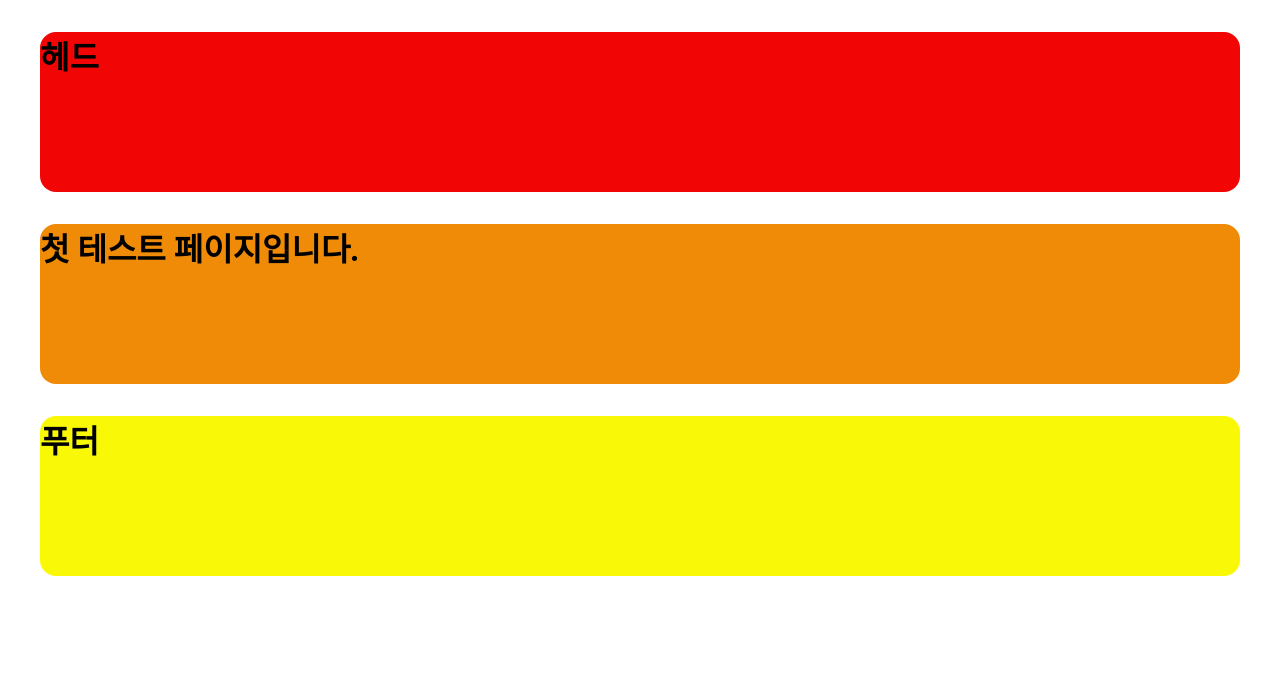
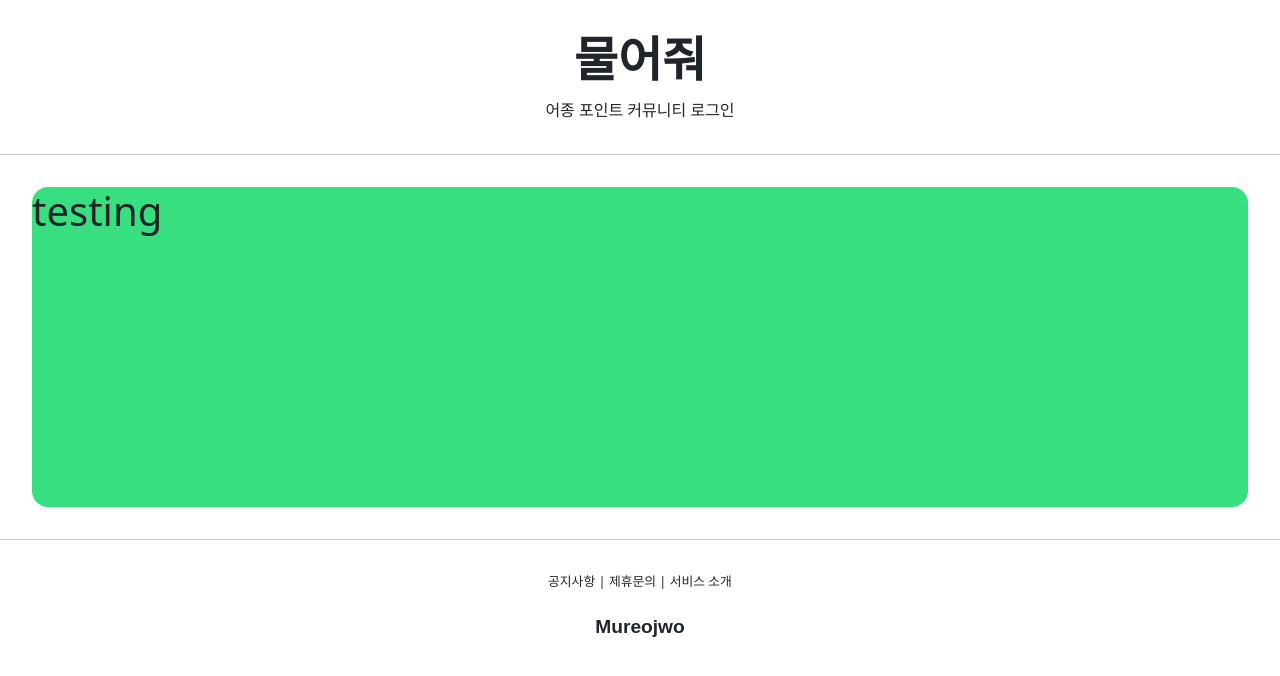
Before and after one commit to LikeIvy/Mureojwo, a Django app: page /account/test/ in a window 1280 px wide. Shown: the top 676 px of the page. Run offline with Django 4.2, Linux system fonts and the light colour scheme.

Commit message:
set static route

```diff
--- a/accountapp/templates/accountapp/test.html
+++ b/accountapp/templates/accountapp/test.html
@@ -1,10 +1,11 @@
 {% extends 'base.html' %}
+
 
 {% block content %}
 
-<div style="height: 10rem; background-color: rgb(239, 139, 7); border-radius: 1rem; margin: 2rem;">
+<div style="height: 20rem; background-color: #38df81; border-radius: 1rem; margin: 2rem; font-size: 2rem;">
     <h1>
-        첫 테스트 페이지입니다.
+        testing
     </h1>
 </div>
 
--- a/mureojwo/settings.py
+++ b/mureojwo/settings.py
@@ -132,6 +132,11 @@ USE_TZ = True
 # https://docs.djangoproject.com/en/4.2/howto/static-files/
 
 STATIC_URL = "static/"
+STATIC_ROOT = os.path.join(BASE_DIR, 'staticfiles')
+STATICFILES_DIRS = [
+    BASE_DIR / 'static',
+]
+
 
 # Default primary key field type
 # https://docs.djangoproject.com/en/4.2/ref/settings/#default-auto-field
--- /dev/null
+++ b/static/base.css
@@ -0,0 +1,33 @@
+.mureojwo_header{
+    text-align: center;
+    margin: 2rem 0;
+}
+
+
+.mureojwo_logo{
+    font-family: 'Do Hyeon', sans-serif;
+    font-size: 3rem;
+    font-weight: bold;
+}
+
+
+.footer_base{
+    text-align: center;
+    margin-top: 2rem;
+}
+
+
+.footer_font_size{
+    font-size: 0.8rem;
+}
+
+
+.footer_logo{
+    font-family: 'Do Hyeon', sans-serif;
+    font-size: 1.2rem;
+    font-weight: bold;
+}
+
+.footer_logo_margin{
+    margin-top: 1.5rem;
+}
--- a/templates/base.html
+++ b/templates/base.html
@@ -7,12 +7,16 @@
     {% include 'header.html' %}
 
 
+    <hr>
+
 
     {% block content %}
 
     {% endblock %}
 
 
+    <hr>
+
 
     {% include 'footer.html' %}
 </body>
--- a/templates/footer.html
+++ b/templates/footer.html
@@ -1,3 +1,10 @@
-<div style="height: 10rem; background-color: rgb(249, 249, 7); border-radius: 1rem; margin: 2rem;">
-    <h1>푸터</h1>
+<div class="footer_base">
+    <div class="footer_font_size">
+        <span>공지사항 |</span>
+        <span>제휴문의 |</span>
+        <span>서비스 소개</span>
+    </div>
+    <div class="footer_logo_margin">
+        <h5 class="footer_logo">Mureojwo</h5>
+    </div>
 </div>
--- a/templates/head.html
+++ b/templates/head.html
@@ -1,5 +1,19 @@
 <head>
+{% load static %}
+
     <meta charset="UTF-8" />
     <meta name="viewport" content="width=device-width, initial-scale=1.0">
     <title>Mureojwo</title>
+
+    <!-- BootStrap Link -->
+    <link href="https://cdn.jsdelivr.net/npm/bootstrap@5.3.0/dist/css/bootstrap.min.css" rel="stylesheet" integrity="sha384-9ndCyUaIbzAi2FUVXJi0CjmCapSmO7SnpJef0486qhLnuZ2cdeRhO02iuK6FUUVM" crossorigin="anonymous">
+
+    <!-- Google Fonts Link -->
+    <link rel="preconnect" href="https://fonts.googleapis.com">
+    <link rel="preconnect" href="https://fonts.gstatic.com" crossorigin>
+    <link href="https://fonts.googleapis.com/css2?family=Libre+Baskerville&display=swap" rel="stylesheet">
+
+    <!-- Default CSS Link -->
+    <link rel="stylesheet" type="text/css" href="{% static 'base.css' %}">
+
 </head>
--- a/templates/header.html
+++ b/templates/header.html
@@ -1,5 +1,11 @@
-<div style="height: 10rem; background-color: rgb(242, 5, 5); border-radius: 1rem; margin: 2rem;">
-    <h1>
-        헤드
-    </h1>
+<div class="mureojwo_header">
+    <div>
+        <h1 class="mureojwo_logo">물어줘</h1>
+    </div>
+    <div>
+        <span>어종</span>
+        <span>포인트</span>
+        <span>커뮤니티</span>
+        <span>로그인</span>
+    </div>
 </div>
```
